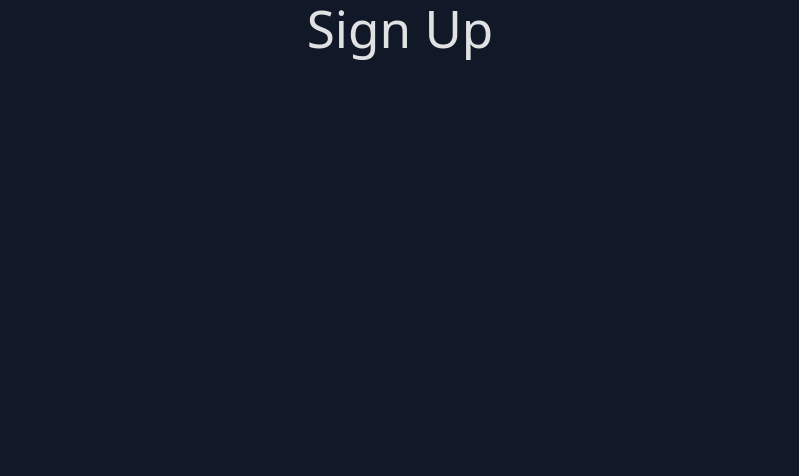
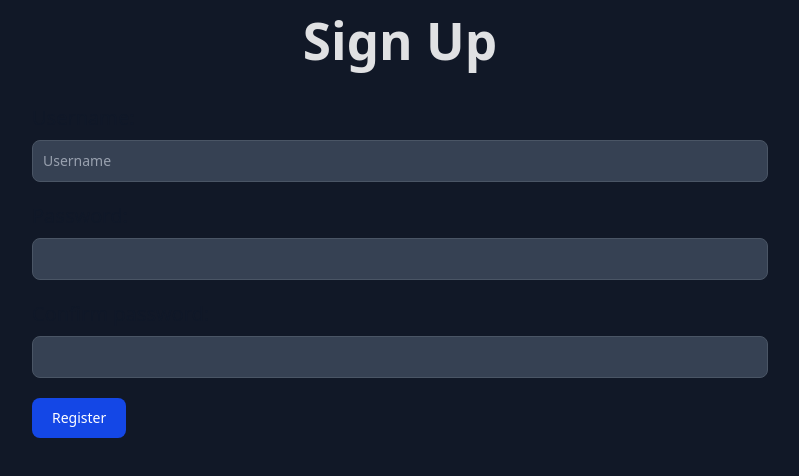
Before and after one commit to GianniGabriel-dev/fullstack-blog-app, a React (Vite) app in the folder FRONTEND/: page /signup in a window 1280 px wide. Shown: the top 476 px of the page, without its empty margins (240-1039 px from the left). Built offline with nearby package versions, Linux system fonts and the light colour scheme.

Commit message:
feat: implemeted signup form conected to the backend plus validation of form in frontend

```diff
--- a/FRONTEND/package.json
+++ b/FRONTEND/package.json
@@ -14,7 +14,7 @@
     "axios": "^1.10.0",
     "react": "^19.1.0",
     "react-dom": "^19.1.0",
-    "react-router-dom": "^7.6.2",
+    "react-router-dom": "^7.6.3",
     "tailwindcss": "^4.1.11",
     "zustand": "^5.0.5"
   },
--- a/FRONTEND/src/App.css
+++ /dev/null
@@ -1,6 +0,0 @@
-#root {
-display: flex;
-flex-direction: column;
-align-items: center;
-justify-content:center
-}
--- a/FRONTEND/src/App.jsx
+++ b/FRONTEND/src/App.jsx
@@ -1,4 +1,4 @@
-import './App.css'
+
 import { BrowserRouter, Routes, Route } from "react-router-dom";
 import { HomePage } from './pages/homePage.jsx';
 import { SignUpPage } from './pages/signupPage.jsx';
--- a/FRONTEND/src/index.css
+++ b/FRONTEND/src/index.css
@@ -20,4 +20,12 @@
 h1 {
   font-size: 3.2em;
   line-height: 1.1;
+  text-align: center;
+  font-weight: bold;
 }
+
+#root {
+  display: flex;
+  flex-direction: column;
+  justify-content:center;
+}
--- a/FRONTEND/src/pages/homePage.jsx
+++ b/FRONTEND/src/pages/homePage.jsx
@@ -23,20 +23,20 @@ export const HomePage = () => {
   }
     return(
         <>
-            <h1 className="mb-9" >Welcome to my blog</h1>
+            <h1 className="mt-3 mb-9 " >Welcome to my blog</h1>
             <section className="max-w-2xl mx-auto flex flex-col gap-6">
                 {posts.map((post)=>(
-                    <article className="max-w p-6 bg-white border border-gray-200 rounded-lg shadow-sm dark:bg-gray-800 dark:border-gray-700" key={post.postId}>
-                      <a href={`post/${post.postId}/comments`}>
+                    <article className="p-6 border rounded-lg shadow-sm bg-gray-800 border-gray-700 hover:bg-gray-700 hover:shadow-md transition" key={post.postId}>
+                      <a className="cursor-default" href={`post/${post.postId}/comments`}>
                           <div className="flex justify-between mb-4 items-center">
-                              <h2 className="mb-2 text-2xl font-bold tracking-tight text-gray-900 dark:text-white">
+                              <h2 className="mb-2 text-2xl font-bold tracking-tight text-white">
                                 {post.title}
                               </h2>
                               <p className="date">{new Date(post.createdAt).toLocaleString()}</p>
                           </div>
-                          <p className="mb-3 font-normal text-gray-700 dark:text-gray-400">{post.messagePost}</p>
+                          <p className="mb-3 font-normaltext-gray-400">{post.messagePost}</p>
                           <div className="flex justify-items-start">
-                            <button className="mt-2 inline-flex items-center px-3 py-2 text-sm font-medium text-center text-white bg-blue-700 rounded-lg hover:bg-blue-800 focus:ring-4 focus:outline-none focus:ring-blue-300 dark:bg-blue-600 dark:hover:bg-blue-700 dark:focus:ring-blue-800"
+                            <button className="cursor-pointer mt-2 inline-flex items-center px-3 py-2 text-sm font-medium text-center text-white bg-blue-700 rounded-lg hover:bg-blue-800 focus:ring-4 focus:outline-none focus:ring-blue-300 dark:bg-blue-600 dark:hover:bg-blue-700 dark:focus:ring-blue-800"
                             onClick={()=> window.location.href="post/${post.postId}/comments`"}>
                               See comments
                               <svg class="rtl:rotate-180 w-3.5 h-3.5 ms-2" aria-hidden="true" xmlns="http://www.w3.org/2000/svg" fill="none" viewBox="0 0 14 10">
--- a/FRONTEND/src/pages/signupPage.jsx
+++ b/FRONTEND/src/pages/signupPage.jsx
@@ -1,7 +1,132 @@
+import { useState } from "react";
+import { validate } from "../services/validations.js";
+import { useNavigate } from "react-router-dom";
+
+
 export const SignUpPage = () => {
-    return(
-        <div className="signUpPage">
-            <h1>Sign Up</h1>
-        </div>
-    )
-}
+  const [formData, setFormData] = useState({
+    username: "",
+    password: "",
+    confirmPassword: "",
+  });
+
+  const [errors, setErrors] = useState({});
+  const navigate = useNavigate()
+
+  const handleChange = (e) => {
+    setFormData({ ...formData, [e.target.id]: e.target.value }); //cada vez que se cambia un iput, se actualiza el estado
+  };
+
+  const handleSubmit = async (e) => {
+    e.preventDefault();
+    const validationErrors = validate(formData); //validate se encarga de encontrarr errores en el fromulario y pasrar un objeto ocn los errores encontraddos
+    if (Object.keys(validationErrors).length > 0) {
+      setErrors(validationErrors);
+      return;
+    }
+
+    setErrors({});
+
+    try {
+      const res = await fetch("http://localhost:3000/signup", {
+        method: "POST",
+        headers: {
+          "Content-Type": "application/json",
+        },
+        body: JSON.stringify({
+          username: formData.username,
+          password: formData.password,
+          confirmPassword: formData.confirmPassword
+        }),
+      });
+
+      const data = await res.json();
+      console.log(data);
+
+        if (res.ok) {
+            navigate("/login");
+        } else {
+            setErrors({ general: data.errors[0].msg });
+            console.log(errors)
+        }
+    } catch (err) {
+      alert("Error: " + err.message);
+    }
+  };
+
+return (
+  <>
+    <h1 className="mt-3 mb-9 ">Sign Up</h1>
+    <form
+      className="w-full max-w-screen-md mx-auto px-4"
+      onSubmit={handleSubmit}
+    >
+      <div className="mb-5">
+        <label
+          htmlFor="username"
+          className="block mb-2 text-xl font-medium text-gray-900 dark:text-white"
+        >
+          Username:
+        </label>
+        <input
+          type="text"
+          id="username"
+          onChange={handleChange}
+          value={formData.username}
+          className={`border ${
+            errors.username || errors.general ? "border-red-500" : "border-gray-600"
+          } text-gray-900 text-sm rounded-lg focus:ring-blue-500 focus:border-blue-500 block w-full p-2.5 bg-gray-700 placeholder-gray-400 dark:text-white dark:focus:ring-blue-500 dark:focus:border-blue-500`}
+          placeholder="Username"
+        />
+        {errors.username && <p className="text-red-500">{errors.username}</p>}
+        {errors.general && <p className="text-red-500">{errors.general}</p>}
+      </div>
+      <div className="mb-5">
+        <label
+          htmlFor="password"
+          className="block mb-2 text-xl font-medium text-gray-900 dark:text-white"
+        >
+          Password:
+        </label>
+        <input
+          type="password"
+          id="password"
+          onChange={handleChange}
+          value={formData.password}
+          className={`border ${
+            errors.password ? "border-red-500" : "border-gray-600"
+          } text-gray-900 text-sm rounded-lg focus:ring-blue-500 focus:border-blue-500 block w-full p-2.5 bg-gray-700 placeholder-gray-400 dark:text-white dark:focus:ring-blue-500 dark:focus:border-blue-500`}
+        />
+        {errors.password && <p className="text-red-500">{errors.password}</p>}
+      </div>
+      <div className="mb-5">
+        <label
+          htmlFor="confirmPassword"
+          className="block mb-2 text-xl font-medium text-gray-900 dark:text-white"
+        >
+          Confirm password:
+        </label>
+        <input
+          type="password"
+          id="confirmPassword"
+          onChange={handleChange}
+          value={formData.confirmPassword}
+          className={`border ${
+            errors.confirmPassword ? "border-red-500" : "border-gray-600"
+          } text-gray-900 text-sm rounded-lg focus:ring-blue-500 focus:border-blue-500 block w-full p-2.5 bg-gray-700 placeholder-gray-400 dark:text-white dark:focus:ring-blue-500 dark:focus:border-blue-500`}
+        />
+        {errors.confirmPassword && (
+          <p className="text-red-500">{errors.confirmPassword}</p>
+        )}
+      </div>
+
+      <button
+        type="submit"
+        className="text-white bg-blue-700 hover:bg-blue-800 focus:ring-4 focus:outline-none focus:ring-blue-300 font-medium rounded-lg text-sm w-full sm:w-auto px-5 py-2.5 text-center dark:bg-blue-600 dark:hover:bg-blue-700 dark:focus:ring-blue-800"
+      >
+        Register
+      </button>
+    </form>
+  </>
+);
+};
```
Also changed, not shown: 1 other file (tests, documents, lock files or other folders).
